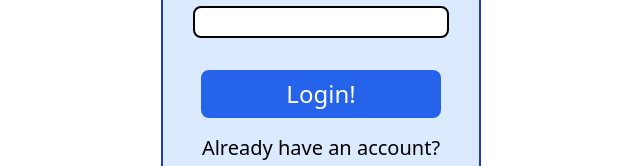
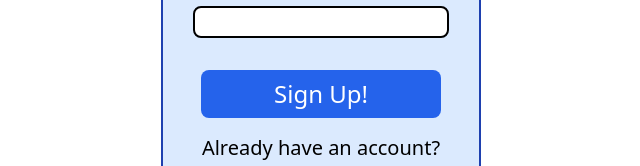
Before and after one commit to joh748/SOFTENG310-FinTrack, a React (Create React App) app in the folder frontend/: page /signup in a window 1280 px wide. Shown: the part 414-580 px from the top of the page, without its empty margins (319-959 px from the left). Built offline with nearby package versions, Linux system fonts and the light colour scheme.

Commit message:
Changed button text in sign up form

```diff
--- a/frontend/src/components/SignupForm.jsx
+++ b/frontend/src/components/SignupForm.jsx
@@ -32,7 +32,7 @@ export default function SignupForm() {
                 <label className={labelStyle} htmlFor="password">Password</label>
                 <input className={inputStyle} required type="password" onChange={(e) => {setPassword(e.target.value)}} value={password} />
             </div>
-            <button className="w-60 bg-blue-600 text-white text-2xl p-2 rounded-lg mt-4" onClick={(e) => handleSubmit(e)}>Login!</button>
+            <button className="w-60 bg-blue-600 text-white text-2xl p-2 rounded-lg mt-4" onClick={(e) => handleSubmit(e)}>Sign Up!</button>
             <p className="text-xl mt-4">Already have an account?</p>
             <Link to="/login" className="text-blue-800 text-xl">Log in here!</Link>
         </form>
```
